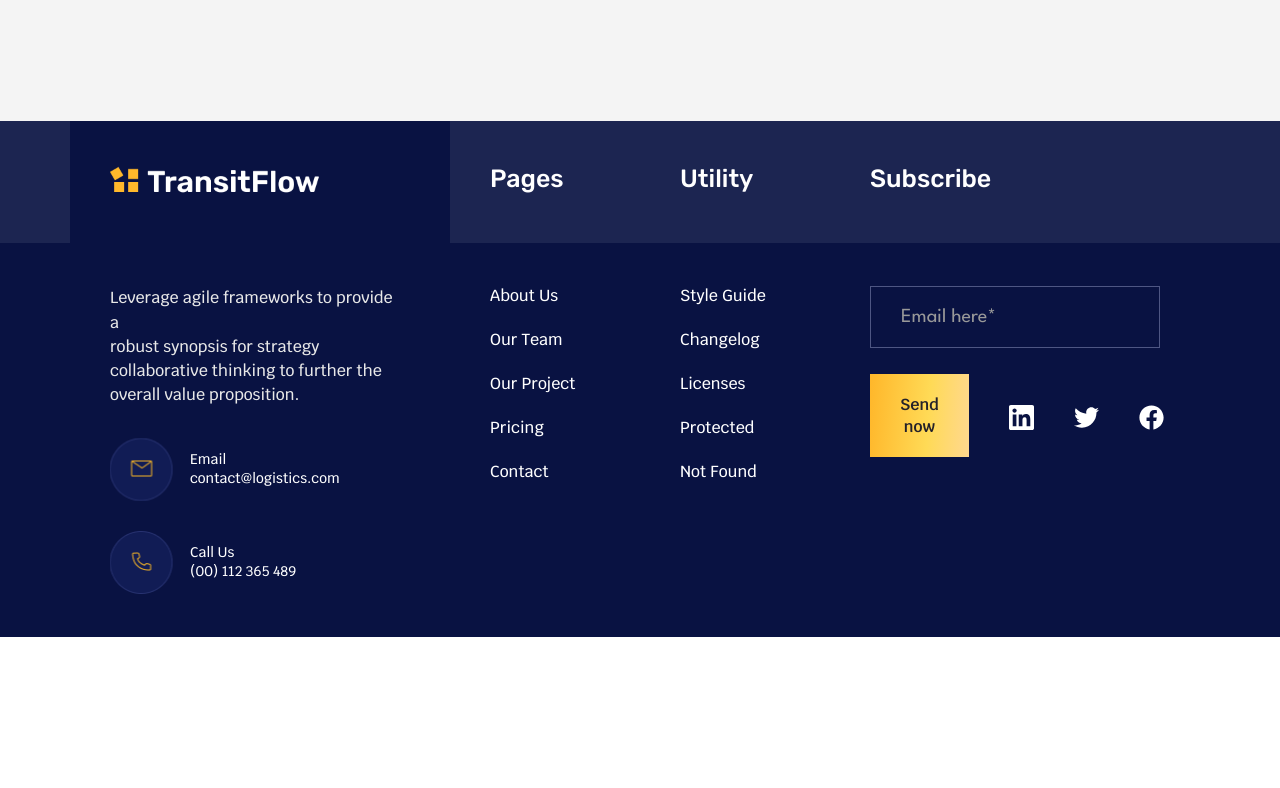
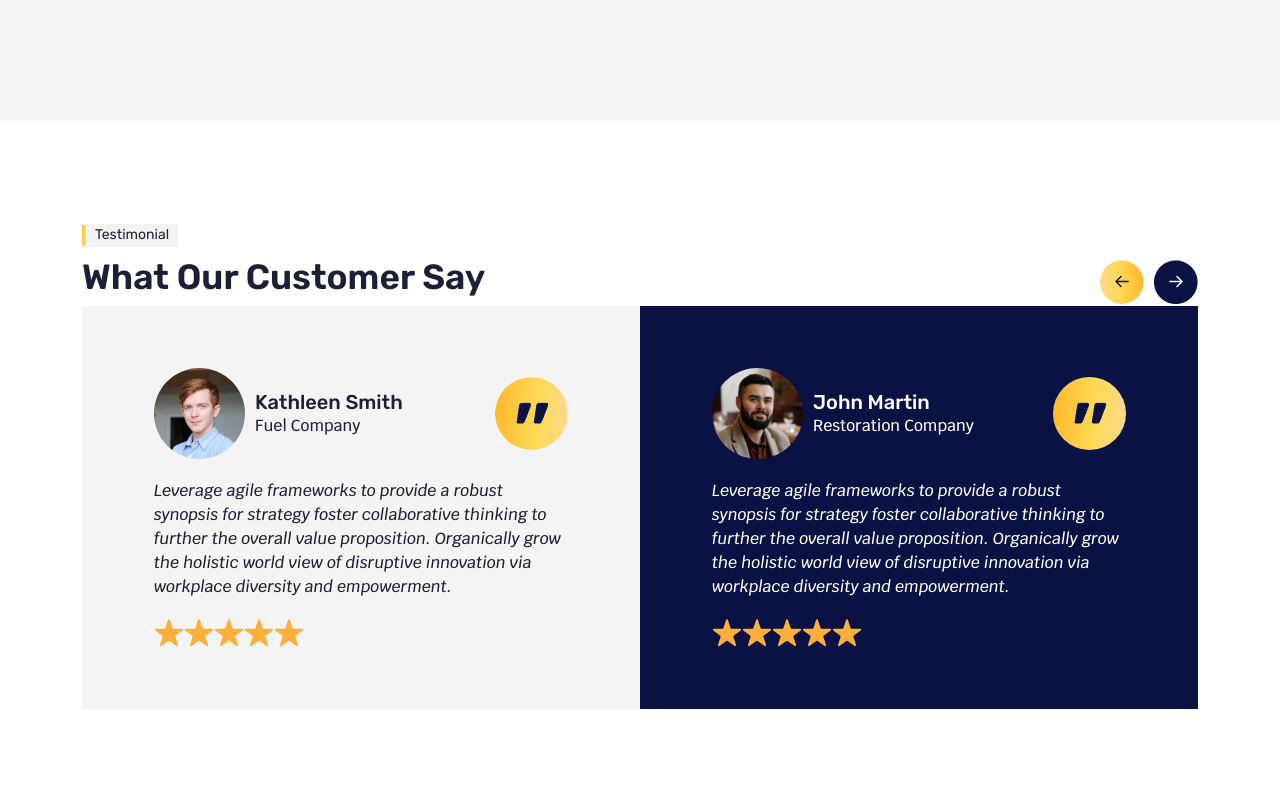
Before and after one commit to E-gap/transit-flow-site, a React (Create React App) app: page / in a window 1280 px wide. Shown: the part 2292-3080 px from the top of the page. Before the commit the page ends 2929 px from the top, so only its background shows below. Built offline with nearby package versions, Linux system fonts and the light colour scheme.

Commit message:
services testimonial complete

```diff
--- a/src/pages/ServicesPage/ServicesPage.jsx
+++ b/src/pages/ServicesPage/ServicesPage.jsx
@@ -1,10 +1,11 @@
 import ServicesMain from "../../components/ServicesMain/ServicesMain";
 import WhatWeDo from "../../components/WhatWeDo/WhatWeDo";
 import ServicesWorks from "../../components/ServicesWorks/ServicesWorks";
+import Testimonial from "../../components/Testimonial/Testimonial";
 /* import AboutUsAboutUs from "../../components/AboutUsAboutUs/AboutUsAboutUs";
 import AboutUsWeDo from "../../components/AboutUsWeDo/AboutUsWeDo";
 import HomeTeam from "../../components/HomeTeam/HomeTeam";
-import HomeTestimonial from "../../components/HomeTestimonial/HomeTestimonial";
+
 import AboutUsPricing from "../../components/AboutUsPricing/AboutUsPricing";
 import AboutUsFAQ from "../../components/AboutUsFAQ/AboutUsFAQ";
 import AboutUsClients from "../../components/AboutUsClients/AboutUsClients"; */
@@ -15,8 +16,7 @@ const ServicesPage = () => {
       <ServicesMain />
       <WhatWeDo bg="white" />
       <ServicesWorks />
-
-      {/* <Testimonial bg="white" /> */}
+      <Testimonial bg="white" />
     </>
   );
 };
```
